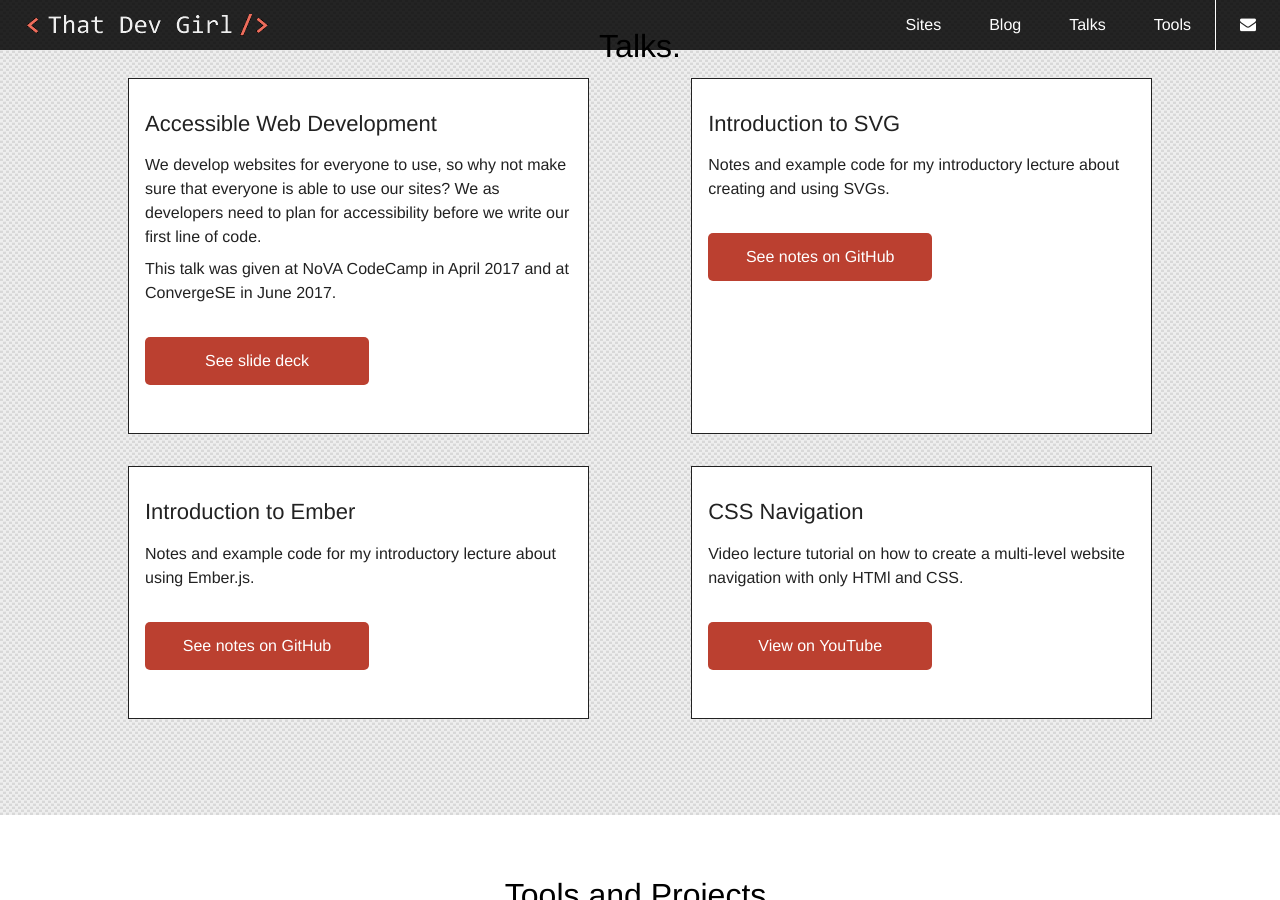
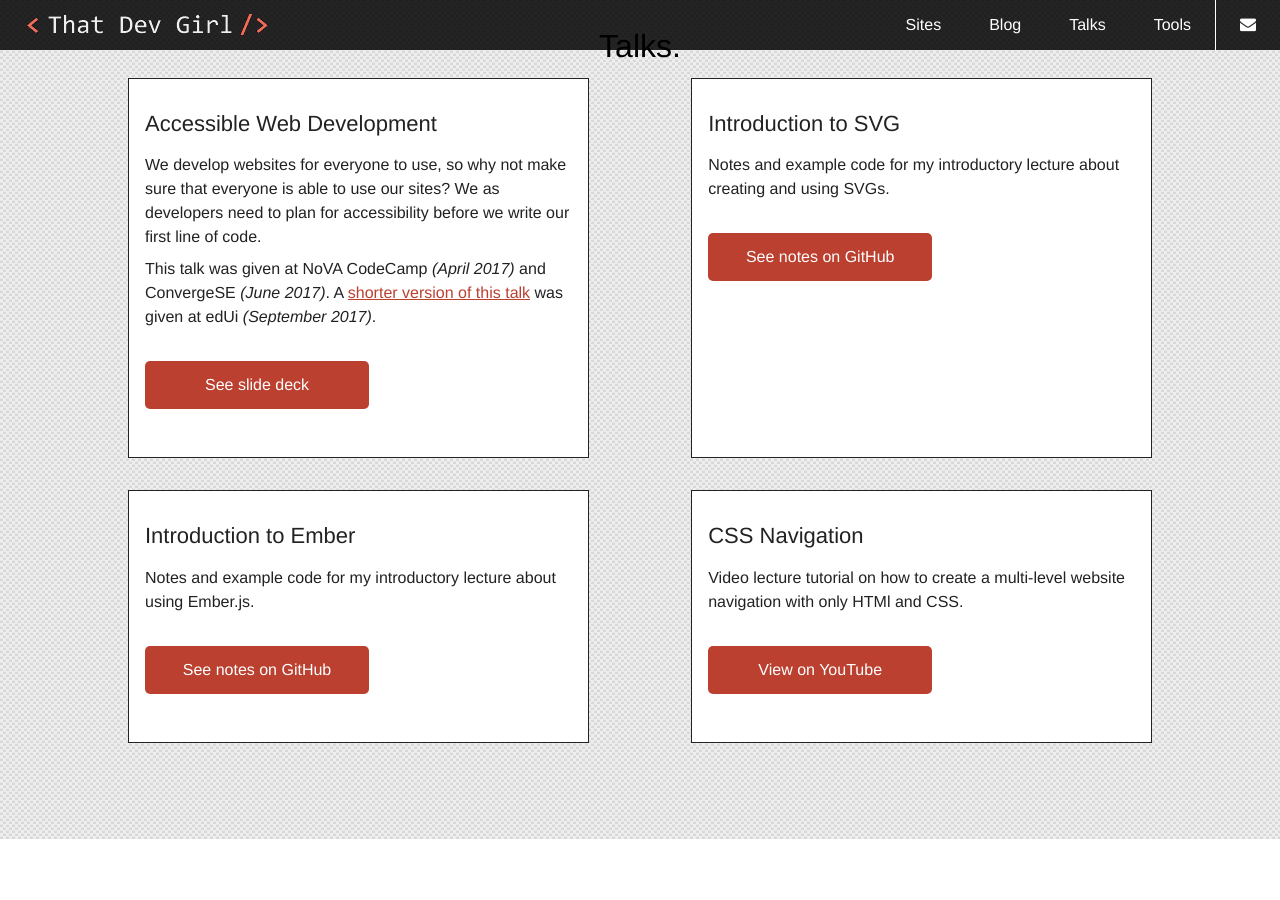
Before and after one commit to That-Dev-Girl-Archives/thatdevgirl.com, a Jekyll site: the page built from index.md, in a window 1280 px wide and 900 px high, scrolled down 4048 px. Built offline with Jekyll 4.4.1, drawn with Linux system fonts in a browser that asks for light colours.

Commit message:
Updating talks block on front page with edui info

```diff
--- a/_includes/block-talks.html
+++ b/_includes/block-talks.html
@@ -6,7 +6,7 @@
       <div class="flex-card">
         <h3>Accessible Web Development</h3>
         <p>We develop websites for everyone to use, so why not make sure that everyone is able to use our sites? We as developers need to plan for accessibility before we write our first line of code.</p>
-        <p>This talk was given at NoVA CodeCamp in April 2017 and at ConvergeSE in June 2017.</p>
+        <p>This talk was given at NoVA CodeCamp <i>(April 2017)</i> and ConvergeSE <i>(June 2017)</i>. A <a href="http://www.thatdevgirl.com/talks/accessibility-edui" target="_blank">shorter version of this talk</a> was given at edUi <i>(September 2017)</i>.</p>
         <p><a href="http://www.thatdevgirl.com/talks/accessibility" class="btn primary" target="_blank" aria-label="Accessible Web Development slide deck">See slide deck</a></p>
       </div>
 
```
